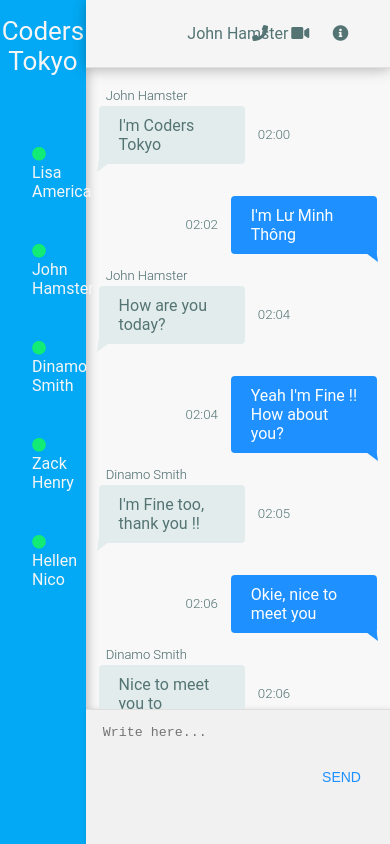
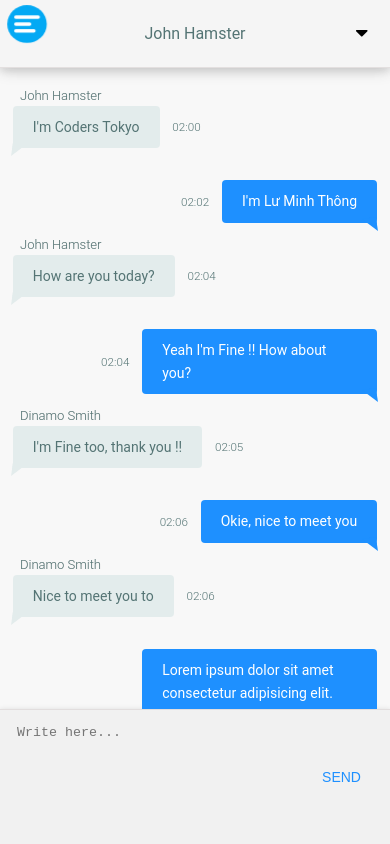
Before and after one commit to lmint3010/ctoky_chat, a plain HTML site: page index.html in a window 390 px wide. Drawn offline with Linux system fonts and the light colour scheme.

Commit message:
Responsive Update

```diff
--- a/index.html
+++ b/index.html
@@ -7,6 +7,7 @@
     <meta http-equiv="X-UA-Compatible" content="ie=edge">
     <link rel="stylesheet" href="https://use.fontawesome.com/releases/v5.3.1/css/all.css">
     <link rel="stylesheet" href="style.css">
+    <script src="main.js"></script>
     <title>Chat Template</title>
 </head>
 
@@ -35,6 +36,7 @@
         </div>
 
         <div class="top-content">
+            <button class="top-dropdown"><i class="fas fa-caret-down"></i></button>
             <p>John Hamster</p>
             <div class="tools">
                 <i class="fas fa-phone"></i>
--- /dev/null
+++ b/main.js
@@ -0,0 +1,39 @@
+document.addEventListener('DOMContentLoaded', function () {
+
+    var body = document.querySelector('body');
+    body.insertAdjacentHTML('afterbegin',
+    `<div id="users-toggle">
+        <div class="one"></div>
+        <div class="two"></div>
+        <div class="three"></div>
+    </div>`);
+    body.insertAdjacentHTML('beforeend', '<div id="toggle-mask"></div>');
+
+    var userToggle = document.getElementById('users-toggle');
+    var users = document.querySelector('.container .users');
+    var toggleMask = document.getElementById('toggle-mask');
+
+    userToggle.addEventListener('click', function() {
+        this.classList.toggle('active');
+        users.classList.toggle('active');
+        toggleMask.classList.toggle('active');
+    });
+
+    toggleMask.addEventListener('click', function() {
+        users.classList.remove('active');
+        userToggle.classList.remove('active');
+        this.classList.remove('active');
+    });
+
+    var topDropdown = document.querySelector('.top-content .top-dropdown');
+    var topDropdownContent = document.querySelector('.top-content .tools');
+    topDropdown.addEventListener('click', function(){
+        topDropdownContent.classList.toggle('active');
+    });
+
+    var middleContent = document.querySelector('.container .middle-content');
+    middleContent.addEventListener('scroll', function() {
+        topDropdownContent.classList.remove('active');
+    });
+
+}, false);
--- a/style.css
+++ b/style.css
@@ -183,3 +183,138 @@ small {
 .users ul li:hover {
     background-color: rgba(255, 255, 255, 0.274);
 }
+
+#users-toggle {
+    position: fixed;
+    z-index: 1000;
+    cursor: pointer;
+    padding: 8px;
+    border-radius: 50%;
+    background-color: #03a9f4;
+    display: none;
+}
+
+#users-toggle .one, #users-toggle .two, #users-toggle .three {
+    width: 30px;
+    height: 4px;
+    background-color: white;
+    border-radius: 6px;
+    transition: 220ms ease;
+    margin: 4px 0;
+}
+
+#users-toggle .two { width: 20px; }
+#users-toggle .three { width: 25px; }
+
+#users-toggle:hover .two { width: 30px; }
+#users-toggle:hover .three { width: 30px; }
+
+.top-dropdown {
+    position: absolute;
+    outline: none;
+    top: 50%;
+    right: 1rem;
+    border: none;
+    display: none;
+    cursor: pointer;
+    font-size: 20px;
+    transition: 220ms;
+    transform: translateY(-50%);
+    background-color: transparent;
+}
+
+.top-dropdown:hover {
+    color: dodgerblue;
+}
+
+@media (max-width: 992px) {
+    .top-content, .middle-content, .bottom-content {
+        grid-column: span 2;
+    }
+
+    .users {
+        position: fixed;
+        top: 0;
+        left: 0;
+        z-index: 900;
+        width: 43vw;
+        height: 100%;
+        transition: 220ms ease;
+        transform: translateX(-110%);
+    }
+
+    .users h1 {
+        margin-top: 4rem;
+        margin-bottom: 4px;
+    }
+
+    .me, .fr {
+        font-size: 14px;
+    }
+
+    .fr .chat-content, .me .chat-content {
+        max-width: 50%;
+        line-height: 1.4rem;
+    }
+
+    .users.active {
+        transform: translateX(0);
+    }
+
+    #users-toggle {
+        display: block;
+        top: 2px;
+        transition: 220ms ease-out;
+        left: 4px;
+        transform: scale(.86);
+    }
+
+    #users-toggle.active {
+        top: 8px;
+        left: 10px;
+        transform: scale(1);
+    }
+
+    #toggle-mask {
+        transition: 250ms;
+        position: fixed;
+        top: 0;
+        left: 0;
+    }
+
+    #toggle-mask.active {
+        background-color: rgba(0, 0, 196, .12);
+        width: 100%;
+        z-index: 500;
+        height: 100%;
+    }
+
+    .top-dropdown {
+        display: block;
+    }
+
+    .top-content .tools {
+        background-color: inherit;
+        border: 1px solid rgba(202, 202, 202, 0.567);
+        border-radius: 0 0 4px 4px;
+        border-top: none;
+        box-shadow: 0 6px 8px rgba(0,0,0, .12);
+        top: 100%;
+        padding: 10px 20px;
+        right: 14px;
+        z-index: 9;
+        transition: 150ms ease;
+        transform-origin: 100% 0;
+        transform: scaleY(0);
+    }
+
+    .top-content .tools.active {
+        transform: scale(1);
+    }
+}
+
+@media (max-width: 600px) {
+    .users {
+        width: 70vw;
+    }
+}
```
